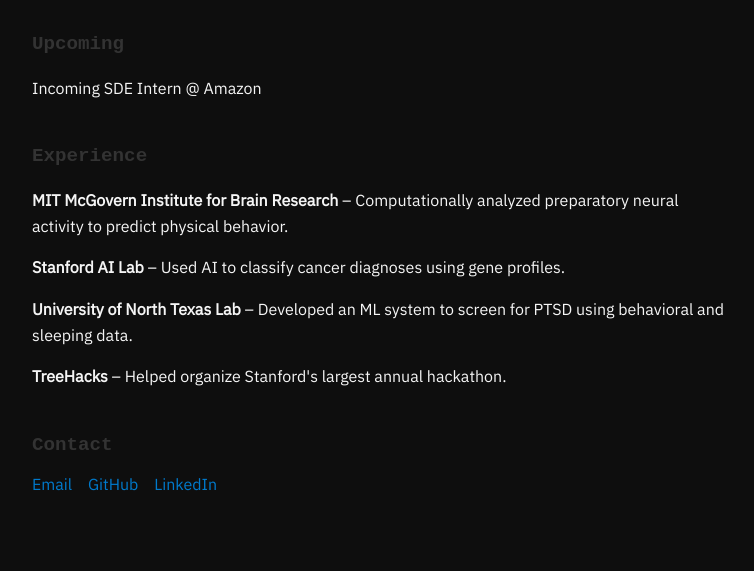
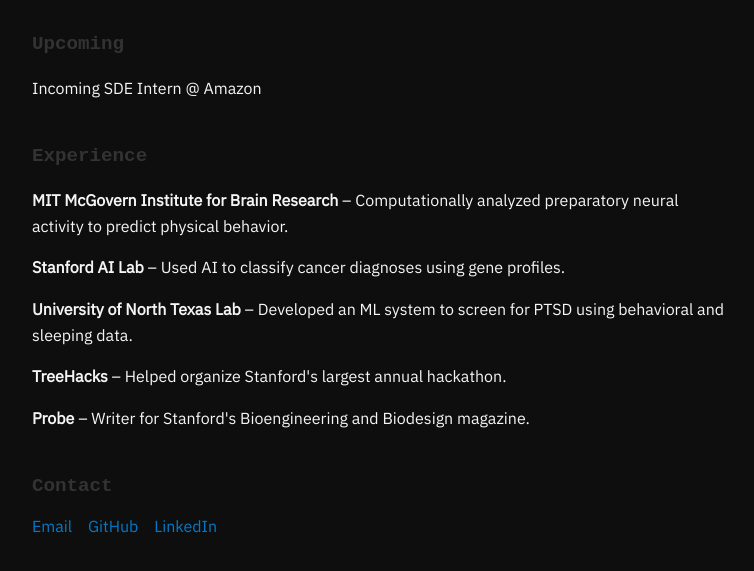
Before and after one commit to riacode/riacode.github.io, a plain HTML site: page index.html in a window 1280 px wide. Shown: the part 249-820 px from the top of the page, without its empty margins (258-1012 px from the left). Drawn offline with Linux system fonts and the light colour scheme.

Commit message:
add to experiences

```diff
--- a/index.html
+++ b/index.html
@@ -109,7 +109,8 @@
     <p class="item"><strong>Stanford AI Lab</strong> – Used AI to classify cancer diagnoses using gene profiles.</p>
     <p class="item"><strong>University of North Texas Lab</strong> – Developed an ML system to screen for PTSD using behavioral and sleeping data.</p>
     <p class="item"><strong>TreeHacks</strong> – Helped organize Stanford's largest annual hackathon.</p>
-  </div>
+    <p class="item"><strong>Probe</strong> – Writer for Stanford's Bioengineering and Biodesign magazine.</p>
+</div>
 
   <div class="section contact">
     <h2>Contact</h2>
```
